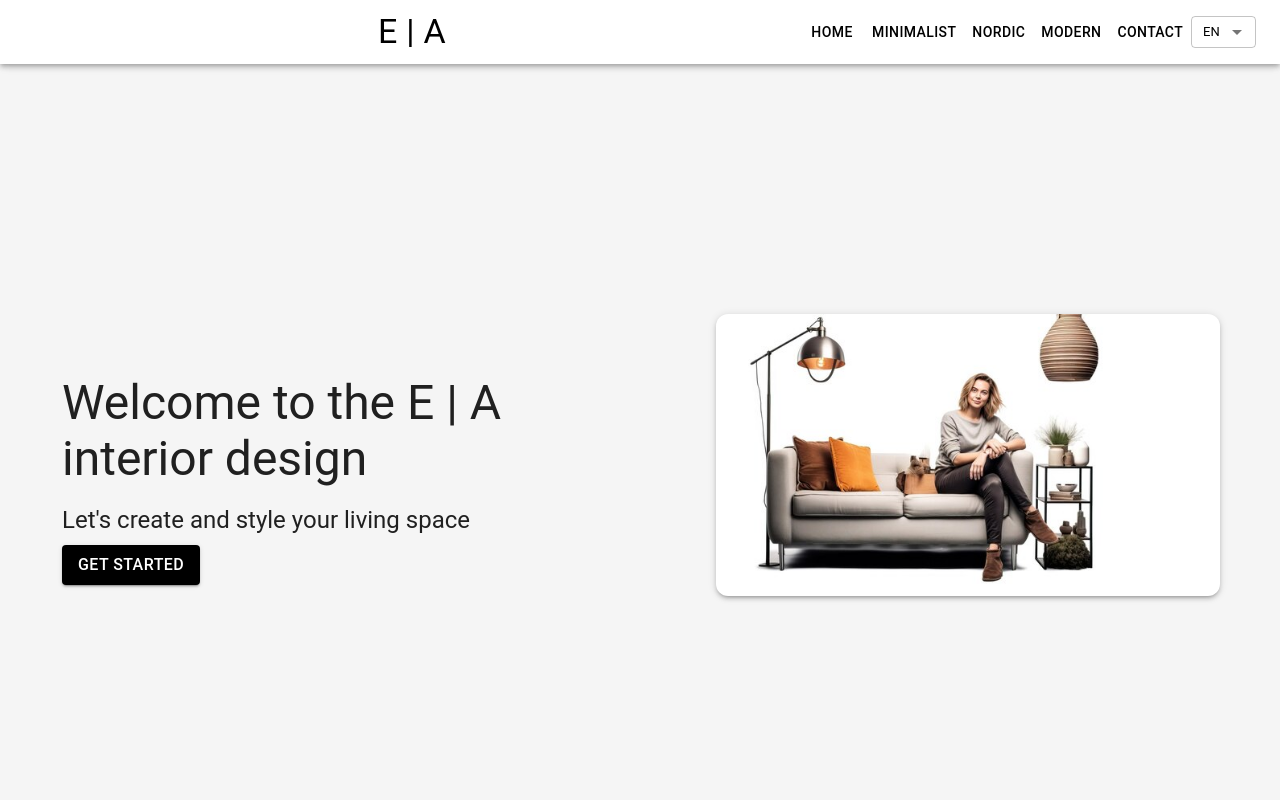
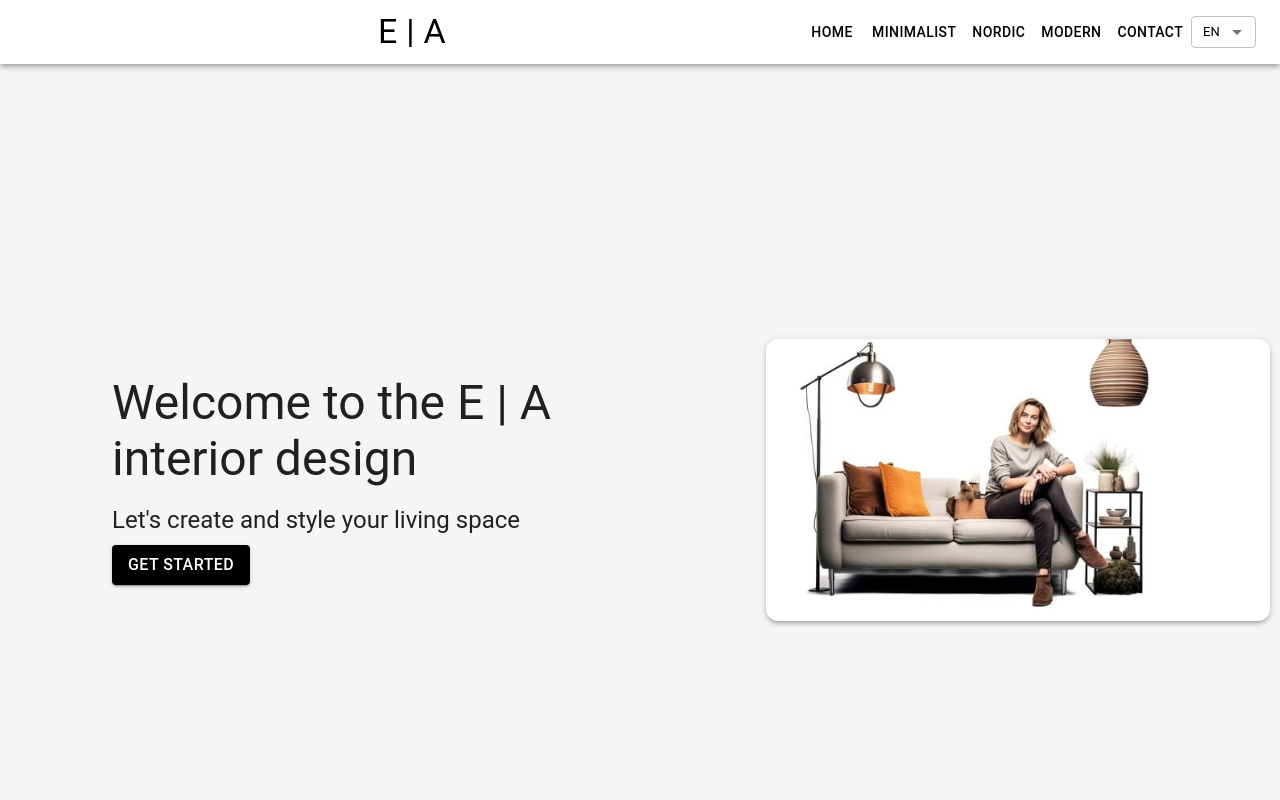
Before and after one commit to Salih-M/E-A-Interior-Design, a React (Create React App) app in the folder my-app/: page / in a window 1280 px wide. Shown: the top 800 px of the page. Built offline with nearby package versions, Linux system fonts and the light colour scheme.

Commit message:
hotfix in design

```diff
--- a/my-app/src/components/DesignPage/DesignPage.js
+++ b/my-app/src/components/DesignPage/DesignPage.js
@@ -16,7 +16,7 @@ const DesignPage = ({
 }) => {
   return (
     <div
-      className={`flex flex-col md:flex-row md:h-screen my-14 ${backgroundColor} ${textColor}`}
+      className={`flex flex-col md:flex-row md:h-screen p-6 my-14 overflow-hidden ${backgroundColor} ${textColor}`}
     >
       <Box
         sx={{
--- a/my-app/src/components/HomePage/HeroSection.js
+++ b/my-app/src/components/HomePage/HeroSection.js
@@ -14,7 +14,7 @@ const HeroSection = () => {
         alignItems: "center",
         justifyContent: { xs: "", md: "space-between" },
         backgroundColor: "#f5f5f5",
-        height:  { xs: "70vh", md: "100vh" },
+        height:  { xs: "90vh", md: "100vh" },
         marginTop:"80px",
         paddingX:"10px"
       }}
@@ -49,7 +49,6 @@ const HeroSection = () => {
           mt: { xs: 5, md: 0 },
           borderRadius: 3,
           boxShadow: 3,
-          margin:"50px"
         }}
         alt="Hero"
         src={ImgHero}
--- a/my-app/src/pages/ContactPage.js
+++ b/my-app/src/pages/ContactPage.js
@@ -39,7 +39,7 @@ export default function Home() {
   const { t } = useTranslation();
   return (
     <div className="flex justify-center items-center h-screen bg-customGray">
-      <div className="md:flex justify-between gap-8">
+      <div className="flex flex-col md:flex-row justify-between items-center gap-8">
         <div className="flex justify-center items-center">
           <img
             className="h-64 md:h-96 w-64 md:w-96 mb-1 rounded-full shadow-2xl"
```
